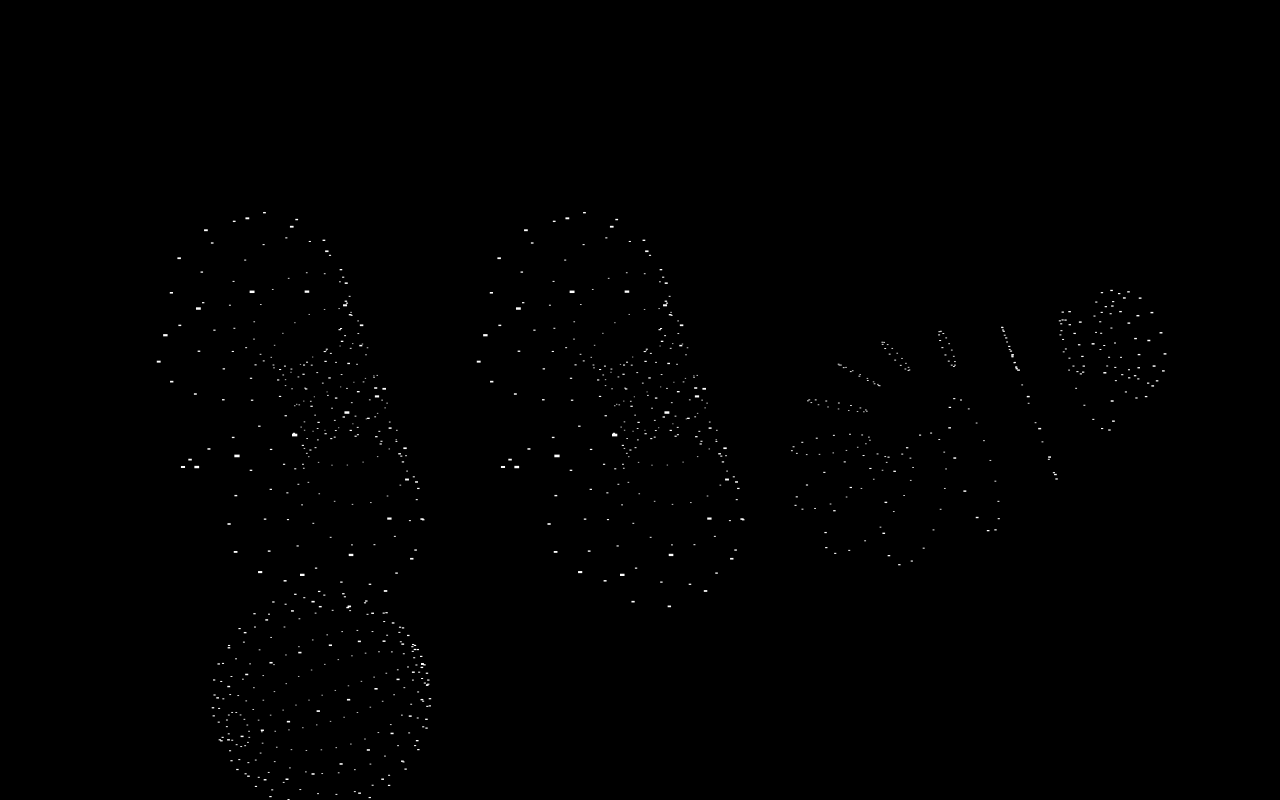
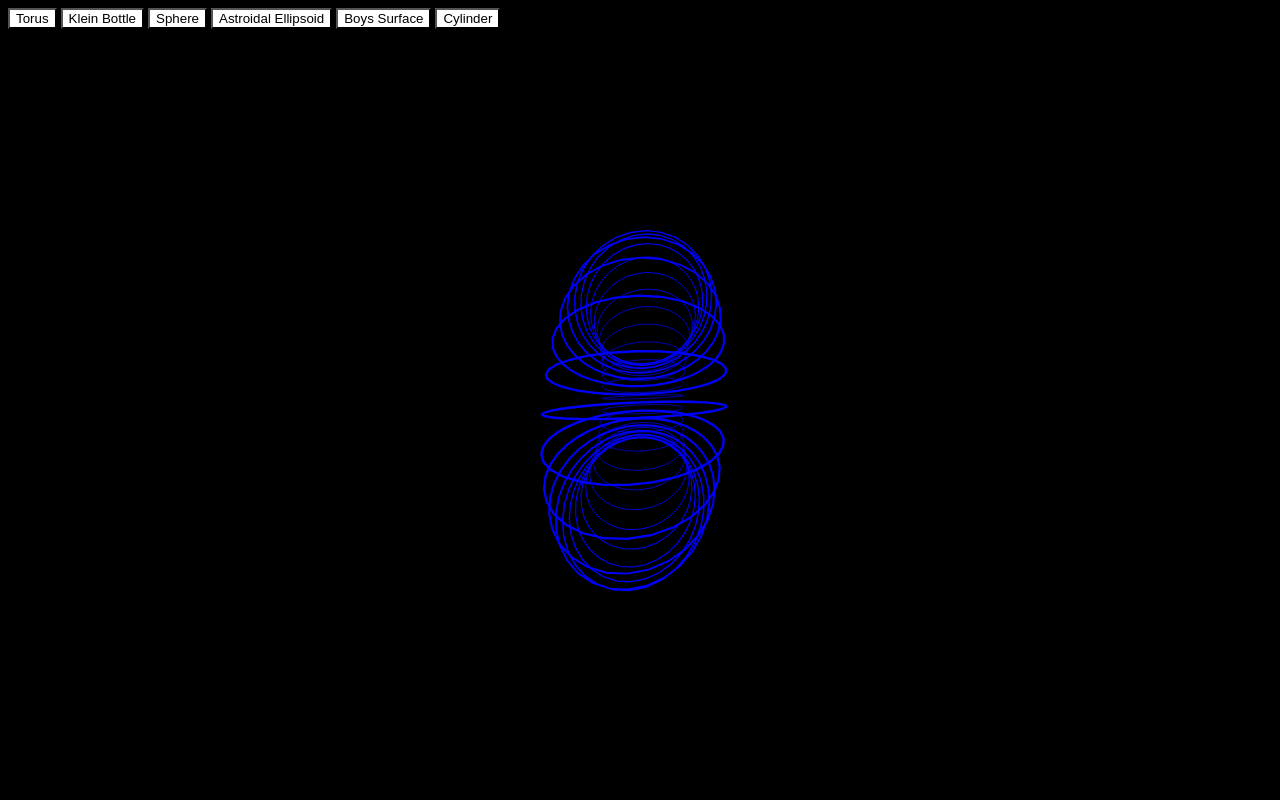
Before and after one commit to joshmurr/geometry_js, a plain HTML site: page index.html in a window 1280 px wide. Drawn offline with Linux system fonts and the light colour scheme.

Commit message:
New shapes

```diff
--- /dev/null
+++ b/astroidalEllipsoid.js
@@ -0,0 +1,28 @@
+class AstroidalEllipsoid extends Shape {
+    constructor(x, y, z){
+        // c - Radius from centre of hole to centre of torus
+        // a - Radius of tube
+        super(x, y, z);
+        this.slices = 16;
+        this.segments = 16;
+    }
+
+    makePoints(){
+        let x, y, z;
+
+        for (var i = 0; i < this.slices; i++) {
+            let u = i * Math.PI / this.slices; // theta
+
+            for (var j = 0; j < this.segments; j++) {
+                let v = j * 2 * Math.PI / this.segments; // phi
+
+                x = Math.pow(Math.cos(u), 3) * Math.pow(Math.cos(v), 3);
+                y = Math.pow(Math.sin(u), 3) * Math.pow(Math.cos(v), 3);
+                z = Math.pow(Math.sin(v), 3);
+
+                let p = new Vec3d(x, y, z);
+                this.points.push(p);
+            }
+        }
+    }
+}
--- /dev/null
+++ b/blank.js
@@ -0,0 +1,17 @@
+class Blank extends Shape {
+    constructor(x, y, z){
+        super(x, y, z);
+        this.slices = 16;
+        this.segments = 16;
+    }
+
+    makePoints(){
+        this.updateSpacing();
+        for(let i=0; i<this.slices; i++){
+            for(let j=0; j<this.segments; j++){
+                let p = new Vec3d(1, 1, 1);
+                this.points.push(p);
+            }
+        }
+    }
+}
--- /dev/null
+++ b/boysSurface.js
@@ -0,0 +1,33 @@
+class BoysSurface extends Shape {
+    constructor(x, y, z){
+        super(x, y, z);
+        this.slices = 16;
+        this.segments = 16;
+    }
+
+    makePoints(){
+        let x, y, z;
+
+        let rootTwo = Math.sqrt(2);
+
+        for (var i = 0; i < this.slices; i++) {
+            let u = (i * Math.PI / this.slices); // theta
+
+            for (var j = 0; j < this.segments; j++) {
+                let v = j * Math.PI / this.segments; // phi
+
+                // x = Math.cos(u) * Math.sin(v);
+                // y = Math.sin(u) * Math.sin(v);
+                // z = Math.cos(v);
+
+                x = (rootTwo * Math.pow(Math.cos(v),2) * Math.cos(2*u) + Math.cos(u) * Math.sin(2*v)) / (2 - rootTwo * Math.sin(3*u) * Math.sin(2*v));
+                y = (rootTwo * Math.pow(Math.cos(v),2) * Math.sin(2*u) - Math.sin(u) * Math.sin(2*v)) / (2 - rootTwo * Math.sin(3*u) * Math.sin(2*v));
+                z = (3 * Math.pow(Math.cos(v),2)) / (2 - rootTwo * Math.sin(3*u)*Math.sin(2*v));
+
+
+                let p = new Vec3d(x, y, z);
+                this.points.push(p);
+            }
+        }
+    }
+}
--- /dev/null
+++ b/cylinder.js
@@ -0,0 +1,28 @@
+class Cylinder extends Shape {
+    constructor(x, y, z, radius, height){
+        super(x, y, z);
+        this.radius = radius;
+        this.height = height;
+        this.segments = 32;
+        this.slices = 32;
+    }
+
+    makePoints(){
+        this.updateSpacing();
+        let x, y, z;
+
+        for(let i=0; i<this.slices; i++){
+            let u = (i * this.height / this.slices) - this.height/2;
+            for(let j=0; j<this.segments; j++){
+                let v = j * 2 * Math.PI / this.segments;
+
+                x = this.radius * Math.cos(v);
+                y = this.radius * Math.sin(v);
+                z = u;
+
+                let p = new Vec3d(x, y, z);
+                this.points.push(p);
+            }
+        }
+    }
+}
--- a/index.html
+++ b/index.html
@@ -5,6 +5,7 @@
         <meta name="viewport" content="width=device-width" />
         <!-- <meta http-equiv="refresh" content="30" > -->
         <!--<script type="text/javascript" src="http://livejs.com/live.js"></script>-->
+        <link rel="stylesheet" href="styles.css" type="text/css" media="all">
         <title>Space Wurld</title>
         <style type="text/css" media="screen">
             canvas{
@@ -15,14 +16,23 @@
         </style>
     </head>
     <body>
-        <canvas onclick="animatePoints()"></canvas>
+        <canvas></canvas>
+        <button onclick="makeTorus()">Torus</button>
+        <button onclick="makeKlein()">Klein Bottle</button>
+        <button onclick="makeSphere()">Sphere</button>
+        <button onclick="makeAstroidalEllipsoid()">Astroidal Ellipsoid</button>
+        <button onclick="makeBoysSurface()">Boys Surface</button>
+        <button onclick="makeCylinder()">Cylinder</button>
         <script charset="utf-8" src="shape.js"></script>
+        <script charset="utf-8" src="blank.js"></script>
         <script charset="utf-8" src="vectors.js"></script>
         <script charset="utf-8" src="cube.js"></script>
-        <script charset="utf-8" src="prism.js"></script>
+        <script charset="utf-8" src="cylinder.js"></script>
         <script charset="utf-8" src="sphere.js"></script>
         <script charset="utf-8" src="klein.js"></script>
         <script charset="utf-8" src="torus.js"></script>
+        <script charset="utf-8" src="astroidalEllipsoid.js"></script>
+        <script charset="utf-8" src="boysSurface.js"></script>
         <script charset="utf-8" src="js.js"></script>
     </body>
 </html>
--- a/js.js
+++ b/js.js
@@ -8,32 +8,60 @@ canvas.setAttribute("width", width);
 canvas.setAttribute("height", height);
 
 var sphere = new Sphere(0, 300, 0, 50);
+sphere.slices = 32;
+sphere.segments = 32;
 sphere.makePoints();
 sphere.rotate(0.005, 0.005, 0.005);
 
 var klein = new Klein(HALF_WIDTH, 0, 0);
+klein.slices = 32;
+klein.segments = 32;
 klein.makePoints();
 klein.scale = 20;
 klein.rotate(0.005, 0.005, 0.005);
 
 var torus = new Torus(HALF_WIDTH/2, 0, 0, 5, 3);
+torus.slices = 32;
+torus.segments = 32;
 torus.makePoints();
 torus.scale = 20;
 torus.rotate(0.005, 0.005, 0.005);
 
-var torus2 = new Torus(0, 0, 0, 5, 3);
-torus2.makePoints();
-torus2.scale = 20;
-torus2.rotate(0.005, 0.005, 0.005);
+var astroidalEllipsoid = new AstroidalEllipsoid(0, 0, 0);
+astroidalEllipsoid.slices = 32;
+astroidalEllipsoid.segments = 32;
+astroidalEllipsoid.makePoints();
+astroidalEllipsoid.scale = 200;
+astroidalEllipsoid.rotate(0.005, 0.005, 0.005);
 
-var torusPoints = torus2.points;
+var boysSurface = new BoysSurface(0, 0, 0);
+boysSurface.slices = 32;
+boysSurface.segments = 32;
+boysSurface.makePoints();
+boysSurface.scale = 100;
+boysSurface.rotate(0.005, 0.005, 0.005);
+
+var cylinder = new Cylinder(0, 0, 0, 1, 2);
+cylinder.makePoints();
+cylinder.scale = 100;
+cylinder.rotate(0.005, 0.005, 0.005);
+
+
+var torusPoints = torus.points;
 var kleinPoints = klein.points;
 var spherePoints = sphere.points;
+var astroidalEllipsoidPoints = astroidalEllipsoid.points;
+var boysSurfacePoints = boysSurface.points;
+var cylinderPoints = cylinder.points;
 
-var p = [torusPoints, kleinPoints, spherePoints];
+var blankShape = new Blank(HALF_WIDTH/2, 0, 0);
+blankShape.slices = 32;
+blankShape.segments = 32;
+blankShape.scale = 20;
+blankShape.makePoints();
+
+var p = [torusPoints, kleinPoints, spherePoints, astroidalEllipsoidPoints, boysSurfacePoints, cylinderPoints];
 var counter = 0;
-
-var doAnimatePoints = false;
 
 var startTime = new Date();
 
@@ -45,26 +73,44 @@ function draw() {
     context.fillStyle = "rgba(0,0,0,1)";
     context.fillRect(0, 0, width, height);
 
-    let v = Math.sin(Math.cos(elapsedTime))*0.01;
-
     klein.update();
     torus.update();
-    torus2.update();
     sphere.update();
+    astroidalEllipsoid.update();
+    boysSurface.update();
+    cylinder.update();
+    blankShape.update();
 
-    klein.drawPoints(context, 250);
-    torus.drawPoints(context, 250);
-    torus2.drawPoints(context, 250);
-    sphere.drawPoints(context, 250);
+    blankShape.drawLines(context, 250);
 
-    if(counter) torus.animateTo(p[counter%3]);
+    blankShape.animateTo(p[counter]);
 
 
     requestAnimationFrame(draw);
 }
 
-function animatePoints(){
-    counter++;
+function makeSphere(){
+    counter = 2;
+}
+
+function makeKlein(){
+    counter = 1;
+}
+
+function makeTorus(){
+    counter = 0;
+}
+
+function makeAstroidalEllipsoid(){
+    counter = 3;
+}
+
+function makeBoysSurface(){
+    counter = 4;
+}
+
+function makeCylinder(){
+    counter = 5;
 }
 
 
--- a/prism.js
+++ /dev/null
@@ -1,19 +0,0 @@
-class Prism extends Shape {
-    constructor(x, y, z, radius, segments, slices){
-        super(x, y, z);
-        this.radius = radius;
-        this.segments = segments;
-        this.slices = slices;
-    }
-
-    makePoints(){
-        this.updateSpacing();
-        for(let i=0; i<this.slices; i++){
-            let z = Math.cos(this.spacing/2*i)*this.radius*2;
-            for(let j=0; j<this.segments; j++){
-                let p = new Vec3d(Math.cos(this.spacing*j)*this.radius, Math.sin(this.spacing*j)*this.radius, z);
-                this.points.push(p);
-            }
-        }
-    }
-}
--- a/shape.js
+++ b/shape.js
@@ -27,6 +27,11 @@ class Shape{
     }
     set scale(val){
         this.scalar = val;
+    }
+    set points(points){
+        for(let i=0; i<points.length; i++){
+            this.point.push(points[i]);
+        }
     }
 
     get points(){
@@ -186,8 +191,9 @@ class Shape{
             let newPoint = newPoints[i];
             let dir = newPoint.subtract(currentPoint);
             if(dir){
+                let m = dir.magnitude;
                 dir.normalize();
-                dir.multiply(0.9);
+                dir.multiply(m*0.015);
                 currentPoint.add(dir);
                 this.points[i] = currentPoint;
             }
--- /dev/null
+++ b/styles.css
@@ -0,0 +1,5 @@
+button {
+    position: relative;
+    display: inline;
+    background-color: white;
+}
```
Also changed, not shown: 1 other file.
